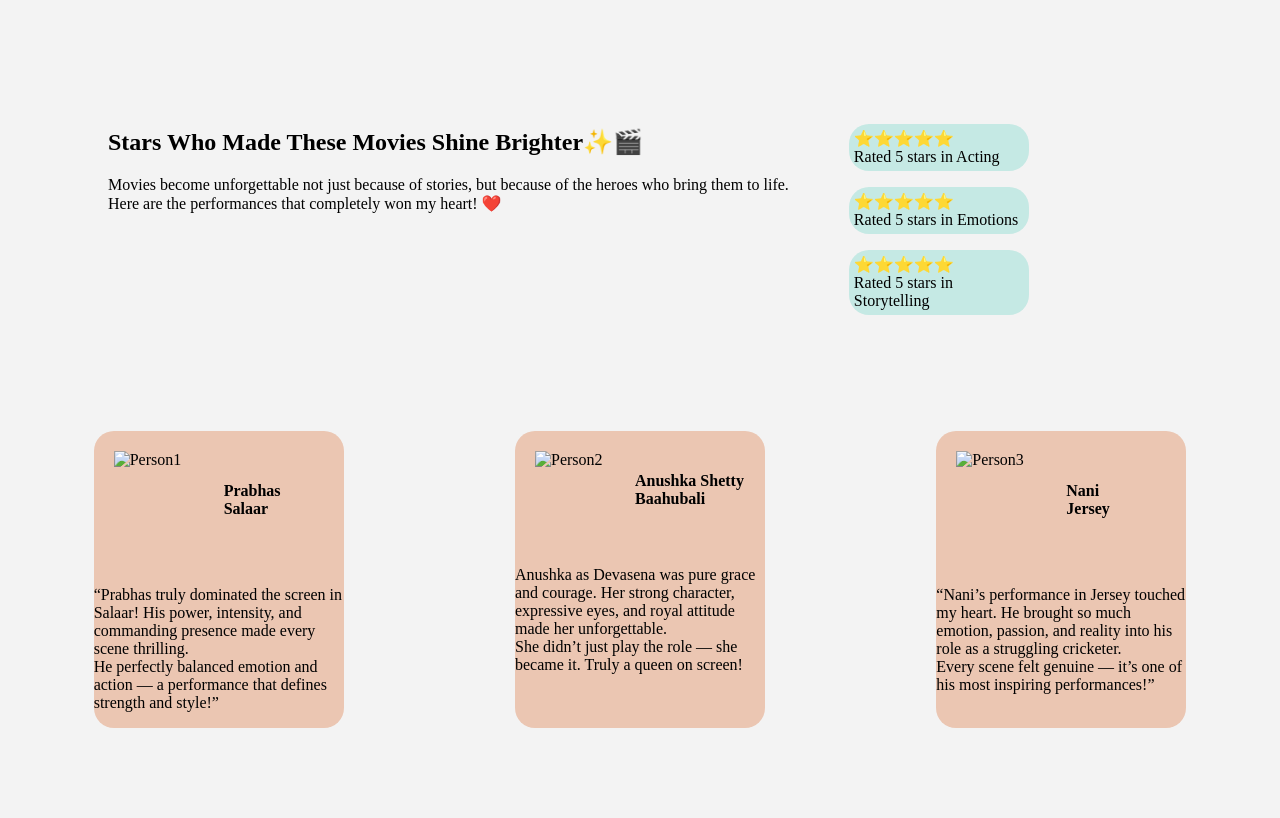
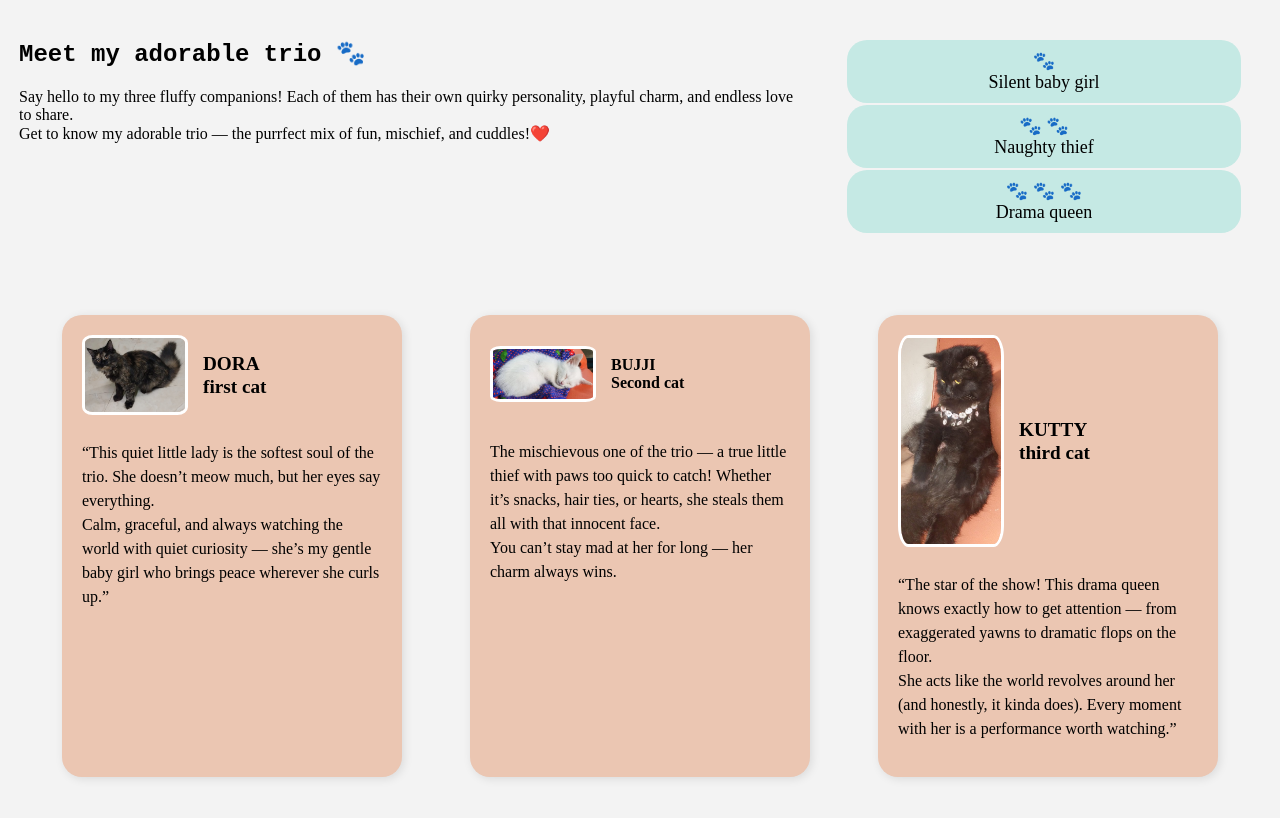
Before and after one commit to ibrahimarshath/Programming-with-web-course, a plain HTML site: page index2.html in a window 1280 px wide. Drawn offline with Linux system fonts and the light colour scheme.

Commit message:
styled it and change the content

```diff
--- a/index2.html
+++ b/index2.html
@@ -3,49 +3,49 @@
   <head>
     <meta charset="UTF-8" />
     <meta name="viewport" content="width=device-width, initial-scale=1.0" />
-    <title></title>
+    <title>About My Cats</title>
 
     <link rel="stylesheet" href="style2.css" />
   </head>
 
   <body>
-    <section class="reviews">
+    <section class="Naughtiness">
         <div class ="section">
             <div class="section1">
-                <h1 class="text1">Stars Who Made These Movies Shine Brighter✨🎬</h1>
-                <p class="text2">Movies become unforgettable not just because of stories, but because of the heroes who bring them to life.<br>Here are the performances that completely won my heart! ❤️</p>
+                <h1 class="text1">Meet my adorable trio 🐾</h1>
+                <p class="text2">Say hello to my three fluffy companions! Each of them has their own quirky personality, playful charm, and endless love to share. <br>Get to know my adorable trio — the purrfect mix of fun, mischief, and cuddles!❤️</p>
             </div>
             <div class="section2">
-                <p class="review1">⭐⭐⭐⭐⭐<br><span class ="acting">Rated 5 stars in Acting</span></p>
-                <p class="review2">⭐⭐⭐⭐⭐<br><span class ="emotions">Rated 5 stars in Emotions</span></p>
-                <p class="review3">⭐⭐⭐⭐⭐<br><span class ="storytelling">Rated 5 stars in Storytelling</span></p>
+                <p class="rating">🐾 <br><span class ="nature">Silent baby girl</span></p>
+                <p class="rating">🐾 🐾<br><span class ="behaviour">Naughty thief</span></p>
+                <p class="rating">🐾 🐾 🐾 <br><span class ="acting">Drama queen</span></p>
             </div>
         </div>
     </section>
-    <section class="movies">
-        <div class="salaar">
-            <div class="p1">
-            <img src="person1.jpg" alt="Person1" class ="img-1" width="100px">
-              <h4 class ="name1">Prabhas<br>
-              Salaar</h4>
+    <section class="Cats">
+        <div class="first cat">
+            <div class="c1">
+            <img src="dora.jpg" alt="cat1" class ="img-1" width="100px">
+              <h4 class ="name1">DORA<br>
+              first cat</h4>
             </div>
-            <p>“Prabhas truly dominated the screen in Salaar! His power, intensity, and commanding presence made every scene thrilling.<br>He perfectly balanced emotion and action — a performance that defines strength and style!”</p>
+            <p>“This quiet little lady is the softest soul of the trio. She doesn’t meow much, but her eyes say everything.<br> Calm, graceful, and always watching the world with quiet curiosity — she’s my gentle baby girl who brings peace wherever she curls up.”</p>
         </div>
-        <div class ="baahubali">
-            <div class="p2">
-            <img src="person2.jpg" alt="Person2" class="img-2" width ="100px">
-            <h4 name="name2">Anushka Shetty<br>
-            Baahubali</h4>
+        <div class ="Second cat">
+            <div class="c2">
+            <img src="bujji.jpg" alt="cat2" class="img-2" width ="100px">
+            <h4 name="name2">BUJJI<br>
+            Second cat</h4>
             </div>
-            <p>Anushka as Devasena was pure grace and courage. Her strong character, expressive eyes, and royal attitude made her unforgettable.<br>She didn’t just play the role — she became it. Truly a queen on screen!</p>
+            <p>The mischievous one of the trio — a true little thief with paws too quick to catch! Whether it’s snacks, hair ties, or hearts, she steals them all with that innocent face.<br> You can’t stay mad at her for long — her charm always wins.</p>
         </div>
-        <div class ="jersey">
-            <div class ="p3">
-            <img src="person3.jpg" alt="Person3" class ="img-3" width ="100px">
-            <h4 class="name3">Nani<br>
-            Jersey</h4>
+        <div class ="third cat">
+            <div class ="c3">
+            <img src="kutty.jpg" alt="cat3" class ="img-3" width ="100px">
+            <h4 class="name3">KUTTY<br>
+            third cat</h4>
             </div>
-            <p>“Nani’s performance in Jersey touched my heart. He brought so much emotion, passion, and reality into his role as a struggling cricketer.<br>Every scene felt genuine — it’s one of his most inspiring performances!”</p>
+            <p>“The star of the show! This drama queen knows exactly how to get attention — from exaggerated yawns to dramatic flops on the floor.<br> She acts like the world revolves around her (and honestly, it kinda does). Every moment with her is a performance worth watching.”</p>
         </div>
     </section>
     </body>
--- a/style2.css
+++ b/style2.css
@@ -1,109 +1,87 @@
-body{
-
+body {
     background-color: rgb(243, 243, 243);
     width: auto;
     height: auto;
-
 }
 
-.reviews{
+.section {
     display: flex;
+    width: auto;
+    padding: 1px;
     justify-content: space-between;
-    padding: 50px;
-
 }
 
-.movies{
+.section1 {
+    padding: 10px;
+    flex: 2;
+}
+
+.section2 {
+    padding: 30px;
+    flex: 1;
     display: flex;
+    flex-direction: column;
     justify-content: space-around;
 }
 
-.section{
-    display: flex;
-    width: auto;
-    padding:20px;
-    justify-content: space-between;
+.text1 {
+    font-family: 'Courier New', Courier, monospace;
 }
 
-.salaar{
-    background-color:rgb(235, 198, 178);
-    width: 250px;
+.rating {
+    background-color: rgb(197, 233, 228);
     border-radius: 20px;
-    }
-
-.baahubali{
-    background-color:rgb(235, 198, 178);
-     width: 250px;
-     border-radius: 20px;
-
+    padding: 10px;
+    font-size: large;
+    text-align: center;
+    margin: 1px 0;
 }
 
-.jersey{
-    background-color:rgb(235, 198, 178);
-     width: 250px;
-     border-radius: 20px;
+.nature, .behaviour, .acting {
+
+    font-weight: 500;
+    display: block;
 }
 
-.p1{
-    display:flex;
-    padding:20px
+
+.Cats {
+    display: flex;
+    justify-content: space-around;
+    padding: 50px 20px;
 }
 
-.p2{
-    display:flex;
-    padding:20px
+.first.cat, .Second.cat, .third.cat {
+    background-color: rgb(235, 198, 178);
+    width: 300px;
+    height: auto;
+    border-radius: 20px;
+    padding: 20px;
+    margin: 0 10px;
+    box-shadow: 2px 2px 10px rgba(0, 0, 0, 0.1);
 }
 
-.p3{
-    display:flex;
-    padding:20px
-}
-.name1{
-    padding:10px;
+.c1, .c2, .c3 {
+    display: flex;
+    align-items: center;
+    padding-bottom: 10px;
 }
 
-.name2{
-    padding:10px;
+.img-1, .img-2, .img-3 {
+    border-radius: 10%;
+    object-fit:fill;
+    margin-right: 15px;
+    border: 3px solid white;
 }
 
-.name3{
-    padding:10px;
+.name1, .name2, .name3 {
+    margin: 0;
+    font-size: larger;
+    font-weight: bold;
+    line-height: 1.2;
 }
 
-.review1{
-    background-color:rgb(197, 233, 228);
-    border-radius: 20px;
-    width: 90%;
-    padding:5px;
+.first.cat p, .Second.cat p, .third.cat p {
     font-size: medium;
     font-weight: 200;
+    line-height: 1.5;
 }
-.review2{
-    background-color: rgb(197, 233, 228);
-    border-radius: 20px;
-    width: 90%;
-    padding:5px;
-    font-size: medium;
-    font-weight: 200;
-}
-
-.review3{
-    background-color: rgb(197, 233, 228);
-    border-radius: 20px;
-    width: 90%;
-    padding:5px;
-    font-size: medium;
-    font-weight: 200;
-};
-
-.main-text{
-    font-family: 'Courier New', Courier, monospace;
-}
-.section1{
-    padding: 30px;
-
-}
-
-.section2{
-    padding: 30px;
-}
```
